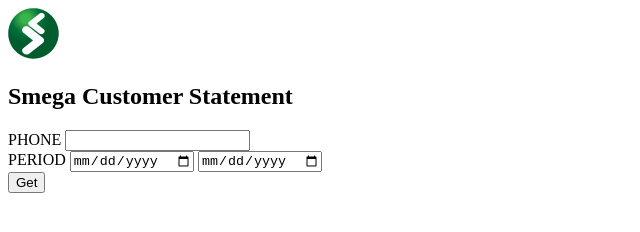
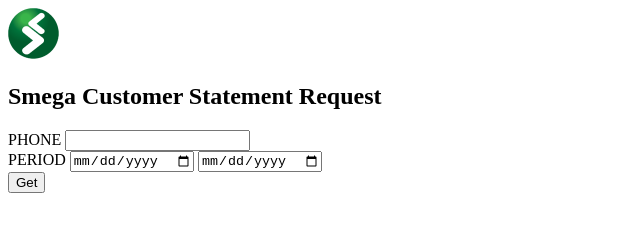
Before and after one commit to ReneilweKeoagile061/SmegaWebApp-revamp, a website with bundled scripts: page server-main/view/index.html in a window 1280 px wide. Shown: the whole page, without its empty margins (0-640 px from the left). Built offline with nearby package versions, Linux system fonts and the light colour scheme.

Commit message:
Update index.html
Name Change

```diff
--- a/server-main/view/index.html
+++ b/server-main/view/index.html
@@ -12,7 +12,7 @@
         <form id="form">
             <div class="hero">
                 <img src="../resoures/smega 1.png"/>
-                <h2>Smega Customer Statement</h2>
+                <h2>Smega Customer Statement Request</h2>
 
             </div>
 
```
